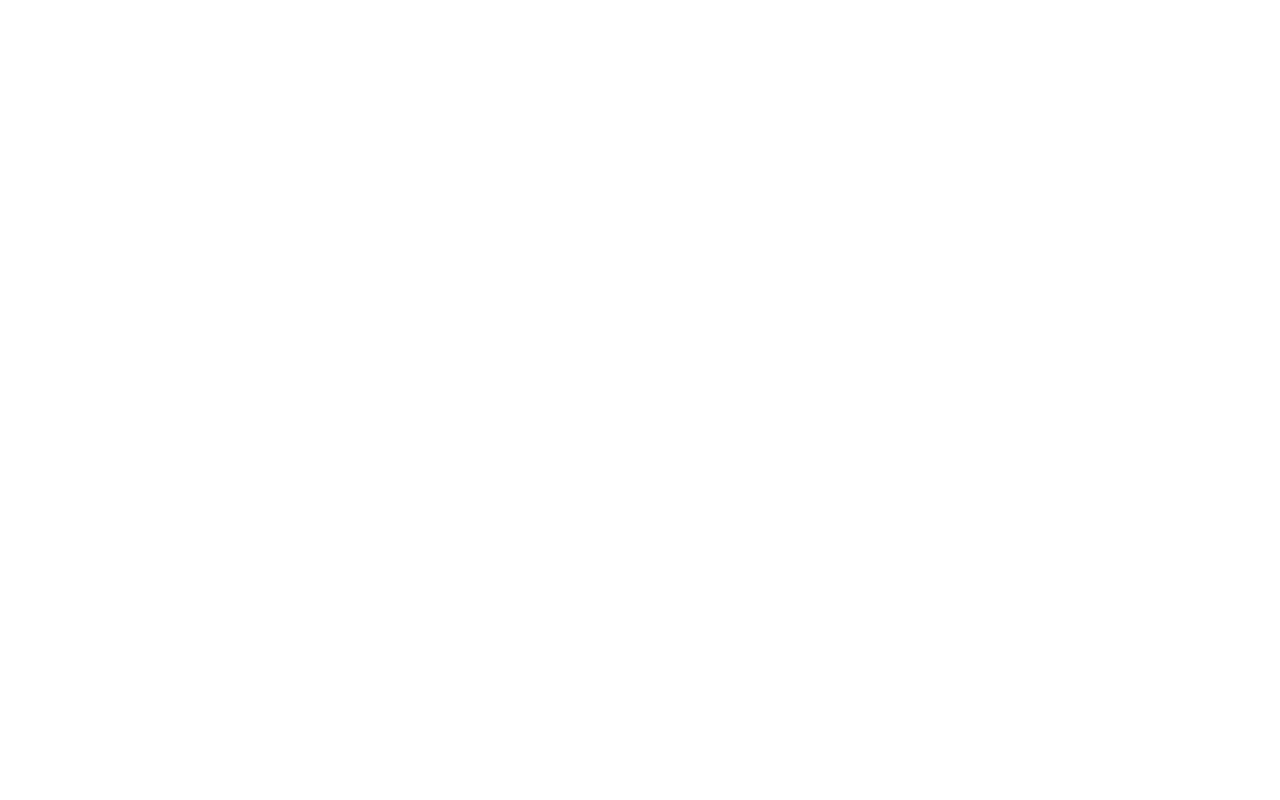
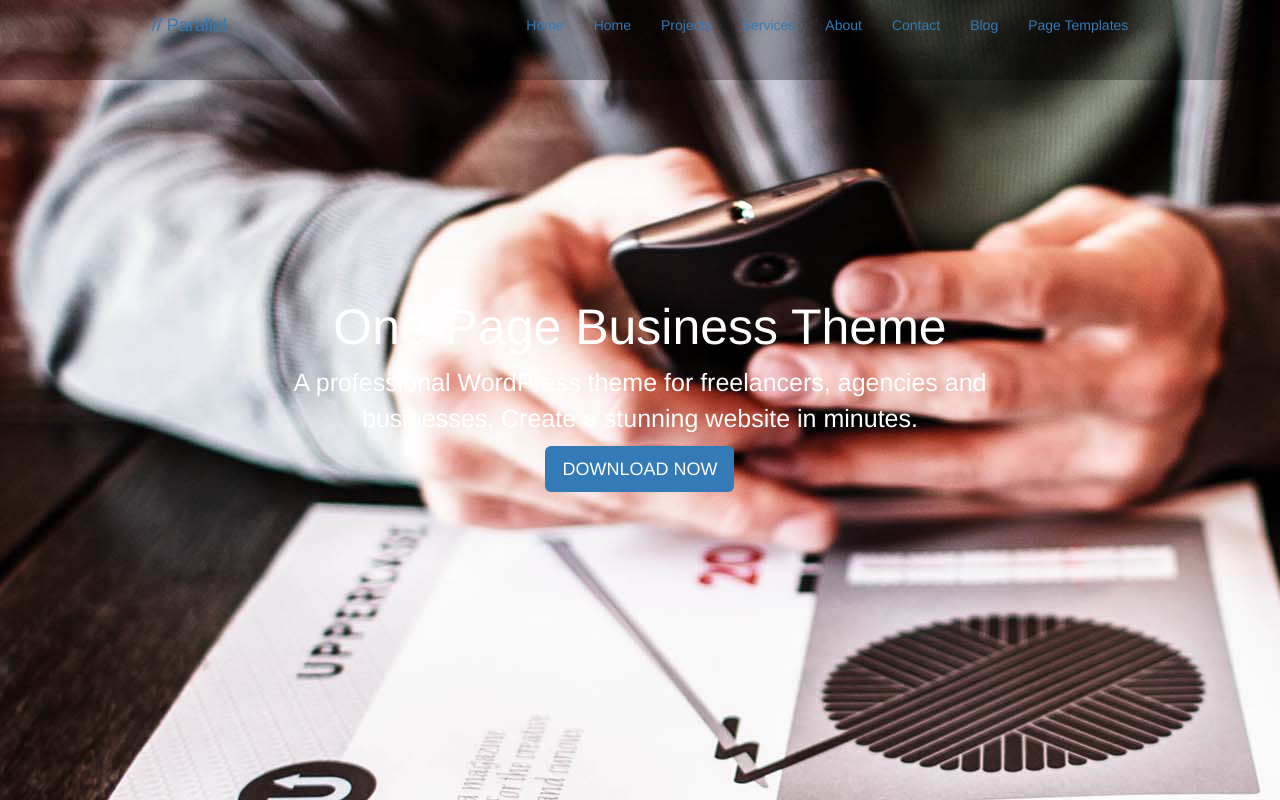
Before and after one commit to GunaySaffar/templateGSK-, a plain HTML site: page index.html in a window 1280 px wide. Drawn offline with Linux system fonts and the light colour scheme.

Commit message:
create first section

```diff
--- a/css/main.css
+++ b/css/main.css
@@ -1,5 +1,21 @@
 #sec01{
-
+background-image: url("../images/bg-demo.jpg");
+height: 100vh;
+}
+#sec01 .rowSTYLE{
+	height: 80px;
+	background: rgba(0, 0, 0, 0.3);
+}
+#sec01 .customstyle{
+	margin-top: 200px;
+	font-size: 30px;
+	color: white;
+}
+ #sec01 .customstyle>h1{
+ 	font-size: 50px;
+ }
+ #sec01 .customstyle>p{
+	font-size: 25px;
 }
 #sec02{
 
--- a/index.html
+++ b/index.html
@@ -6,7 +6,38 @@
 	<link rel="stylesheet" href="css/main.css">
 </head>
 <body>
-	<section id="sec01"></section>
+	<section id="sec01">
+		<div class="container-fluid">
+			<div class="row rowSTYLE">
+				<div class="col-lg-10 col-lg-offset-1">
+				  		<div class="container-fluid">
+						    <div class="navbar-header">
+						       <a class="navbar-brand" href="#">// Parallel</a>
+						    </div>
+						    <ul class="nav navbar-nav pull-right">
+							   <li class="active"><a href="#">Home</a></li>
+							   <li><a href="#">Home</a></li>
+							   <li><a href="#">Projects</a></li>
+							   <li><a href="#">Services</a></li>
+							   <li><a href="#">About</a></li>
+							   <li><a href="#">Contact</a></li>
+							   <li><a href="#">Blog</a></li>
+							   <li><a href="#">Page Templates</a></li>
+						  	</ul>
+				  		</div>
+				  	</div>
+			</div>
+			<div class="col-md-8 col-lg-offset-2 text-center customstyle">
+				<h1>One-Page Business Theme</h1>
+				<p>
+					A professional WordPress theme for freelancers, agencies and businesses.
+	                Create a stunning website in minutes.
+                </p>
+                <a href="" class="btn bg-primary btn-lg"> DOWNLOAD NOW</a>
+
+			</div>
+		</div>
+	</section>
 	<section id="sec02"></section>
 	<section id="sec03"></section>
 	<section id="sec04"></section>
```
Also changed, not shown: images/bg-Grid.png (added), images/bg-demo.jpg (added).
